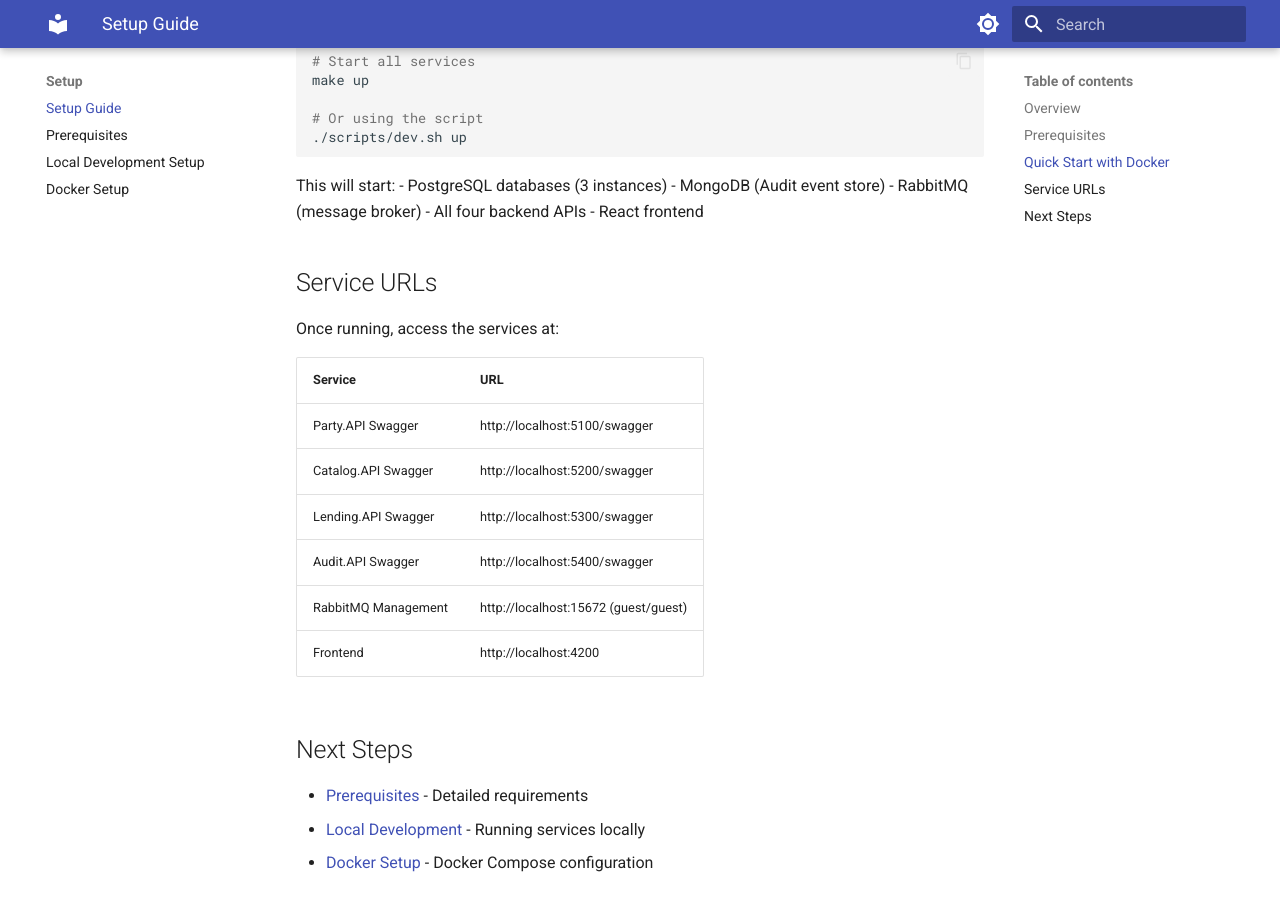
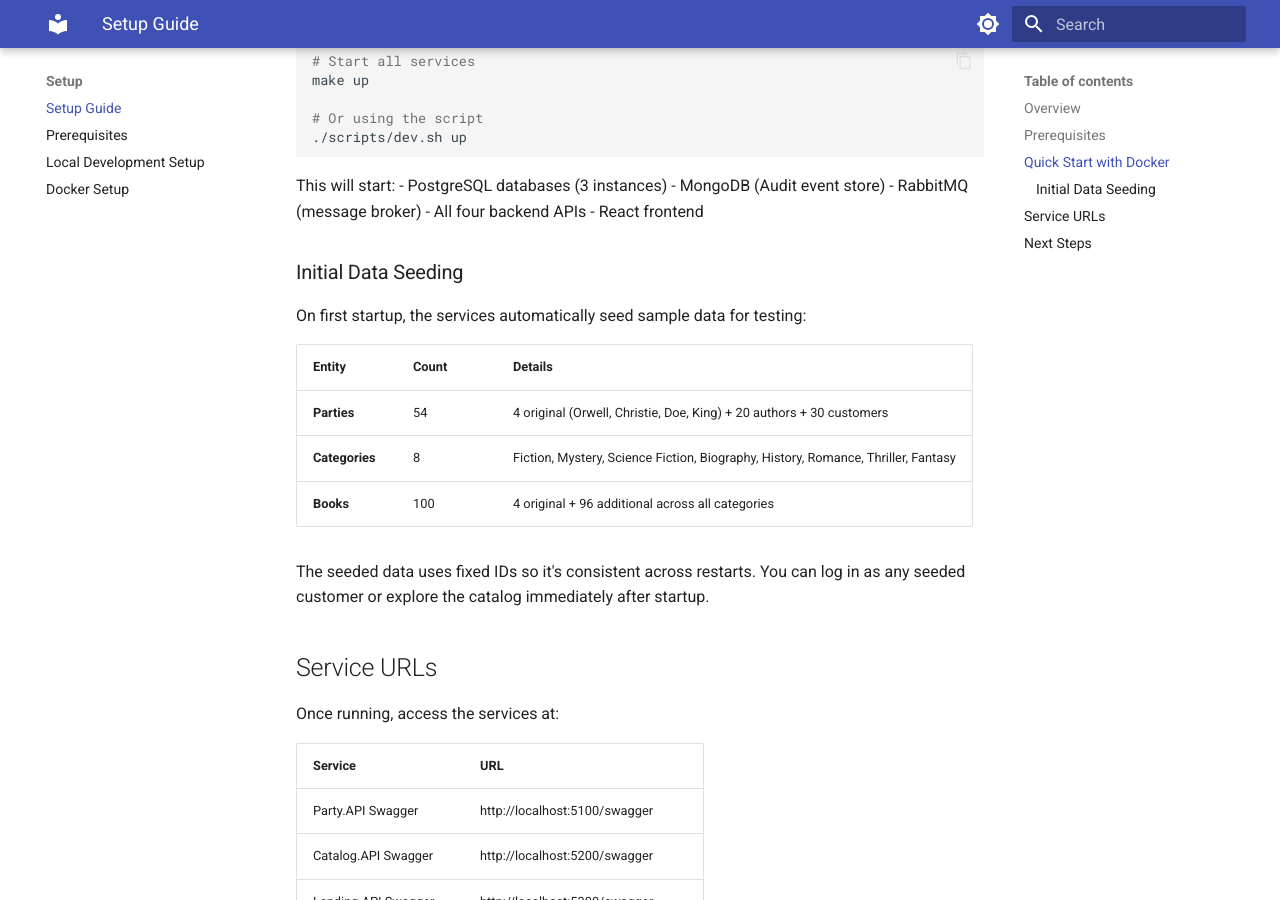
Before and after one commit to geros/vimachem, an MkDocs documentation site: the page built from docs/docs/setup/index.md, in a window 1280 px wide and 900 px high, scrolled down 872 px. Built offline with MkDocs 1.6.1 and Material for MkDocs 9.7.7, drawn with Linux system fonts in a browser that asks for light colours; the version menu is left out.

Commit message:
docs: add initial data seeding information to getting started guide
- Document the 54 parties, 8 categories, and 100 books seeded on startup
- Explain that data uses fixed IDs for consistency

```diff
--- a/docs/docs/setup/index.md
+++ b/docs/docs/setup/index.md
@@ -37,6 +37,18 @@ This will start:
 - All four backend APIs
 - React frontend
 
+### Initial Data Seeding
+
+On first startup, the services automatically seed sample data for testing:
+
+| Entity | Count | Details |
+|--------|-------|---------|
+| **Parties** | 54 | 4 original (Orwell, Christie, Doe, King) + 20 authors + 30 customers |
+| **Categories** | 8 | Fiction, Mystery, Science Fiction, Biography, History, Romance, Thriller, Fantasy |
+| **Books** | 100 | 4 original + 96 additional across all categories |
+
+The seeded data uses fixed IDs so it's consistent across restarts. You can log in as any seeded customer or explore the catalog immediately after startup.
+
 ## Service URLs
 
 Once running, access the services at:
```
